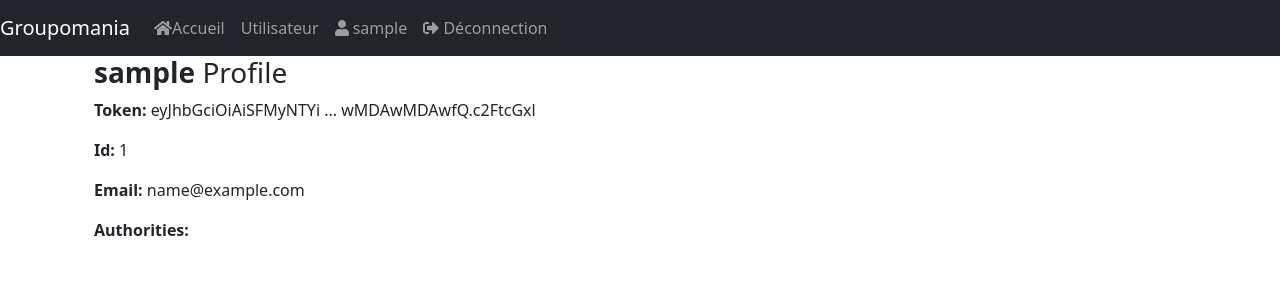
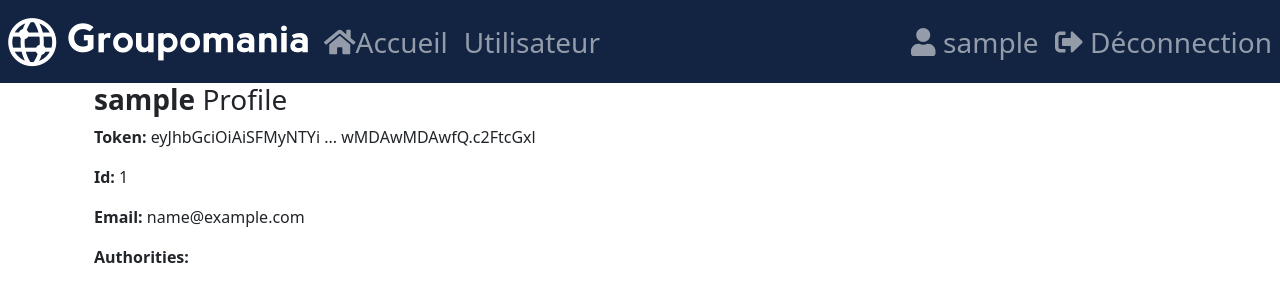
Before and after one commit to Yann-dv/Groupomania, a Vue app in the folder frontend/: page /profile in a window 1280 px wide. Shown: the top 302 px of the page. Built offline with nearby package versions, Linux system fonts and the light colour scheme; sample sign-in values are in the browser's storage.

Commit message:
Add custom styles to banner-logo

```diff
--- a/frontend/src/App.vue
+++ b/frontend/src/App.vue
@@ -1,46 +1,48 @@
 <template>
   <div id="app">
-    <nav class="navbar navbar-expand navbar-dark bg-dark">
-      <a href="/" class="navbar-brand">Groupomania</a>
-      <div class="navbar-nav mr-auto">
+    <nav class="navbar navbar-expand-lg navbar-dark">
+      <a href="/home">
+      <img src="./assets/banner_logo_w.png" alt="Logo Groupomania" class="px-2">
+      </a>
+      <div class="navbar-nav me-auto">
         <li class="nav-item">
-          <router-link to="/home" class="nav-link">
+          <router-link to="/home" class="nav-link fs-3">
             <font-awesome-icon icon="home" />Accueil
           </router-link>
         </li>
         <li v-if="showAdminBoard" class="nav-item">
-          <router-link to="/admin" class="nav-link">Administrateur</router-link>
+          <router-link to="/admin" class="nav-link fs-3">Administrateur</router-link>
         </li>
         <li v-if="showModeratorBoard" class="nav-item">
-          <router-link to="/mod" class="nav-link">Moderateur</router-link>
+          <router-link to="/mod" class="nav-link fs-3">Moderateur</router-link>
         </li>
         <li class="nav-item">
-          <router-link v-if="currentUser" to="/user" class="nav-link">Utilisateur</router-link>
+          <router-link v-if="currentUser" to="/user" class="nav-link fs-3">Utilisateur</router-link>
         </li>
       </div>
 
-      <div v-if="!currentUser" class="navbar-nav ml-auto">
+      <div v-if="!currentUser" class="navbar-nav ms-auto">
         <li class="nav-item">
-          <router-link to="/register" class="nav-link">
+          <router-link to="/register" class="nav-link fs-3">
             <font-awesome-icon icon="user-plus" /> Inscription
           </router-link>
         </li>
         <li class="nav-item">
-          <router-link to="/login" class="nav-link">
+          <router-link to="/login" class="nav-link fs-3">
             <font-awesome-icon icon="sign-in-alt" /> Connection
           </router-link>
         </li>
       </div>
 
-      <div v-if="currentUser" class="navbar-nav ml-auto">
+      <div v-if="currentUser" class="navbar-nav ms-auto">
         <li class="nav-item">
-          <router-link to="/profile" class="nav-link">
+          <router-link to="/profile" class="nav-link fs-3">
             <font-awesome-icon icon="user" />
             {{ currentUser.username }}
           </router-link>
         </li>
         <li class="nav-item">
-          <a class="nav-link" @click.prevent="logOut">
+          <a class="nav-link fs-3" @click.prevent="logOut">
             <font-awesome-icon icon="sign-out-alt" /> Déconnection
           </a>
         </li>
@@ -93,3 +95,10 @@ export default {
   }
 };
 </script>
+
+<!-- Add "scoped" attribute to limit CSS to this component only -->
+<style scoped>
+ .navbar {
+    background-color: #122442;
+}
+</style>
--- a/frontend/src/components/Home.vue
+++ b/frontend/src/components/Home.vue
@@ -9,7 +9,7 @@
 
 <script>
 import UserService from "../services/user.service";
-//import Footer from "../components/Footer.vue";
+import Footer from "../components/Footer.vue";
 
 export default {
   name: "Home",
@@ -18,7 +18,7 @@ export default {
       content: "",
     };
   },
-  //component: Footer,
+  component: Footer,
 
   mounted() {
     UserService.getPublicContent().then(
```
Also changed, not shown: frontend/src/assets/banner_logo_w.png (added), frontend/src/assets/banner_logo_white.png (added), frontend/vue.config.js (line endings or trailing spaces).
